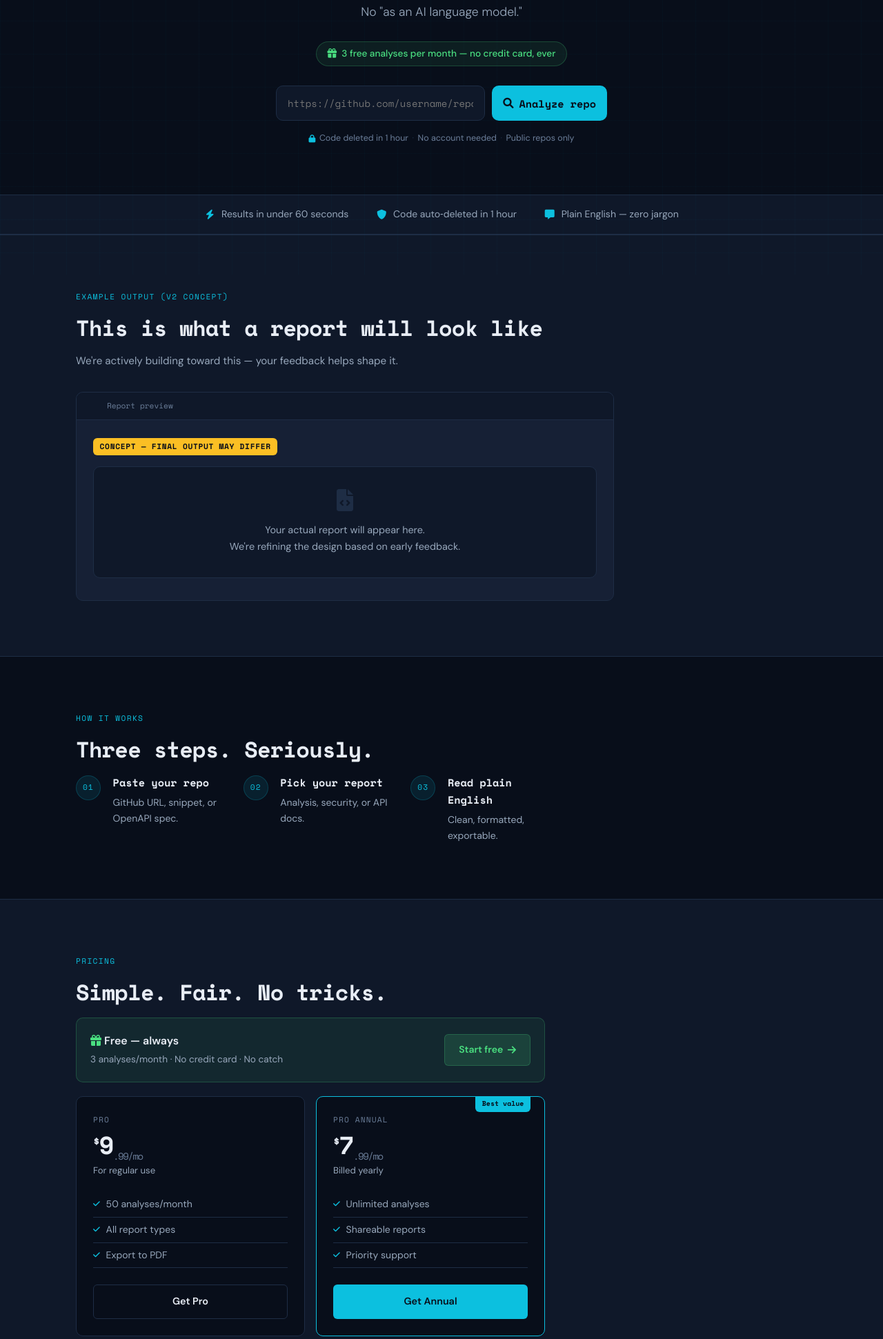
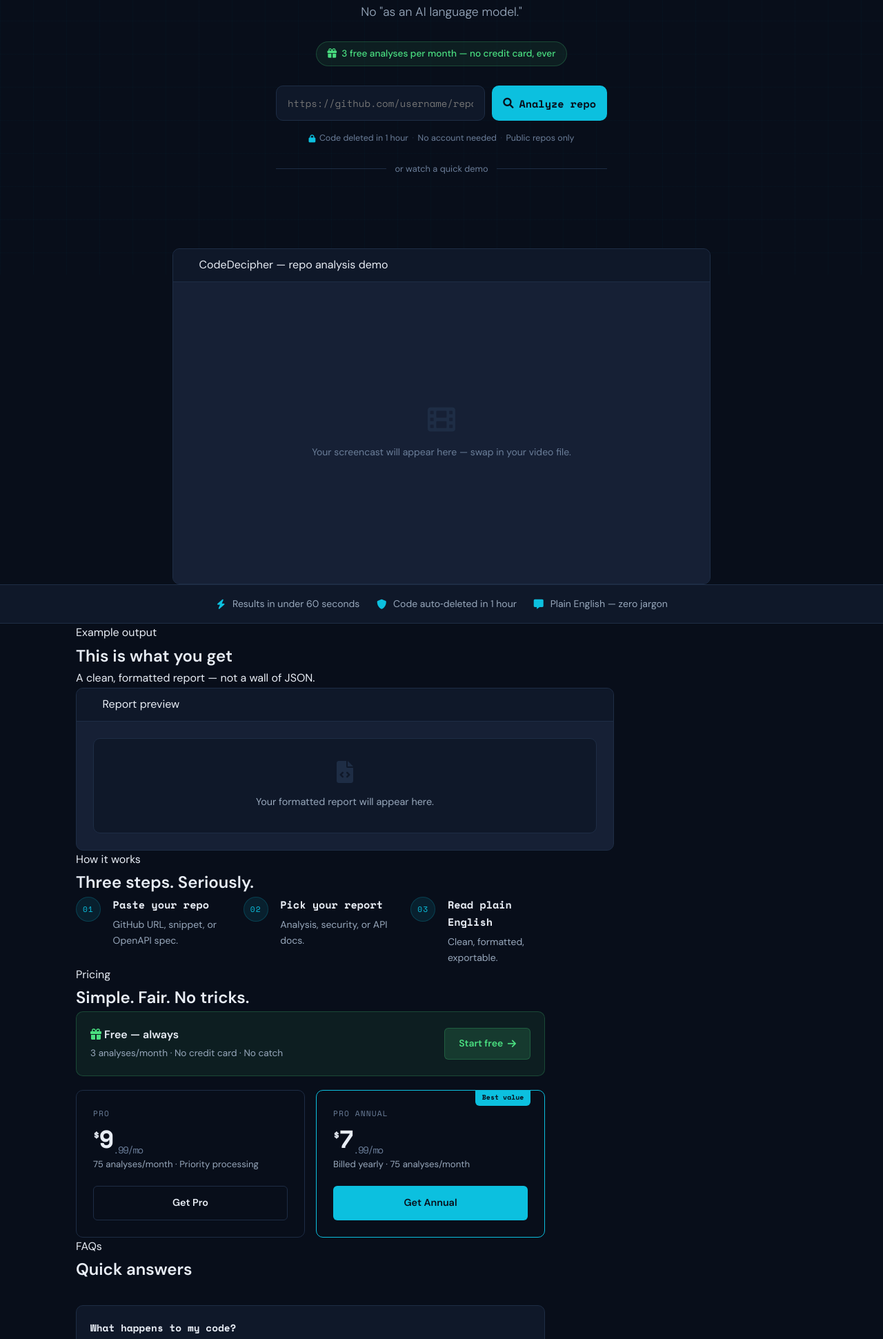
Before and after one commit to lucsetzer/codedecipher, a FastAPI app: page / in a window 1280 px wide. Shown: the part 402-2343 px from the top of the page at 69% size. Run offline with FastAPI, Linux system fonts and the light colour scheme; parts of the project's set-up code (start-up, migrations or seed data) failed here and were passed over.

Commit message:
Update frontpage.html

```diff
--- a/templates/frontpage.html
+++ b/templates/frontpage.html
@@ -158,6 +158,12 @@
     .hero-reassure i { color:var(--accent); font-size:0.7rem; }
     .sep { color:var(--border); }
 
+    .or-divider {
+      display:flex; align-items:center; gap:0.75rem;
+      max-width:480px; margin:1.5rem auto 0; color:var(--muted); font-size:0.8rem;
+    }
+    .or-divider::before, .or-divider::after { content:''; flex:1; height:1px; background:var(--border); }
+
     @media (min-width:768px) {
       .hero { padding:5.5rem 1.5rem 4.5rem; }
       .hero h1 { font-size:3rem; }
@@ -165,6 +171,33 @@
       .input-wrap { flex-direction:row; }
       .btn-primary { width:auto; white-space:nowrap; }
     }
+
+    /* ---- VIDEO SECTION (restored) ---- */
+    .video-wrap {
+      max-width:780px;
+      background:var(--surface2);
+      border:1px solid var(--border);
+      border-radius:var(--r);
+      overflow:hidden;
+      margin:2rem auto 0;
+    }
+    .video-bar {
+      background:var(--surface);
+      border-bottom:1px solid var(--border);
+      padding:0.65rem 1rem;
+      display:flex; align-items:center; gap:0.45rem;
+    }
+    .video-player {
+      width:100%; display:block;
+      background:#000;
+      aspect-ratio:16/9;
+    }
+    .video-placeholder {
+      aspect-ratio:16/9;
+      display:flex; flex-direction:column; align-items:center; justify-content:center; gap:1rem;
+      background:var(--surface2); color:var(--muted); font-size:0.875rem; text-align:center; padding:2rem;
+    }
+    .video-placeholder i { font-size:2.5rem; color:var(--border); }
 
     /* ---- TRUST BAR ---- */
     .trust-bar {
@@ -175,17 +208,8 @@
     .trust-item { display:flex; align-items:center; gap:0.55rem; color:var(--muted2); font-size:0.875rem; }
     .trust-item i { color:var(--accent); width:16px; text-align:center; flex-shrink:0; }
     @media (min-width:560px) { .trust-bar-inner { flex-direction:row; flex-wrap:wrap; justify-content:center; gap:1.5rem; } }
-    @media (min-width:768px) { .trust-bar-inner { gap:2.5rem; } }
 
-    /* ---- SECTION BASE ---- */
-    .section { padding:3.5rem 1.25rem; }
-    .section-alt { background:var(--surface); border-top:1px solid var(--border); border-bottom:1px solid var(--border); }
-    .eyebrow { font-family:var(--mono); font-size:0.7rem; letter-spacing:0.12em; color:var(--accent); text-transform:uppercase; margin-bottom:0.6rem; }
-    .sec-title { font-family:var(--mono); font-size:1.5rem; font-weight:700; letter-spacing:-0.025em; margin-bottom:0.6rem; }
-    .sec-sub { color:var(--muted2); font-size:0.95rem; max-width:500px; margin-bottom:2rem; }
-    @media (min-width:768px) { .section { padding:5rem 1.5rem; } .sec-title { font-size:2rem; } }
-
-    /* ---- REPORT PREVIEW (honest concept) ---- */
+    /* ---- REPORT PREVIEW (clean placeholder) ---- */
     .report-wrap {
       max-width:780px;
       background:var(--surface2);
@@ -197,23 +221,12 @@
       background:var(--surface);
       border-bottom:1px solid var(--border);
       padding:0.65rem 1rem;
-      display:flex; align-items:center; justify-content:space-between; flex-wrap:wrap; gap:0.5rem;
+      display:flex; align-items:center; gap:0.45rem;
     }
-    .report-bar-left { display:flex; align-items:center; gap:0.45rem; }
-    .report-bar-right { display:flex; align-items:center; gap:0.75rem; }
-    .report-label { font-family:var(--mono); font-size:0.7rem; color:var(--muted); margin-left:0.4rem; }
     .report-body {
-      padding:1.5rem 1.5rem 2rem;
+      padding:1.5rem;
       max-height:520px;
       overflow-y:auto;
-    }
-    .concept-badge {
-      display:inline-block;
-      background:var(--yellow); color:#080e1a;
-      font-family:var(--mono); font-size:0.7rem; font-weight:700;
-      padding:0.2rem 0.6rem; border-radius:var(--r-sm);
-      margin-bottom:1rem;
-      text-transform:uppercase; letter-spacing:0.06em;
     }
     .report-placeholder {
       background:var(--surface);
@@ -226,7 +239,7 @@
     }
     .report-placeholder i { font-size:2rem; color:var(--border); margin-bottom:1rem; display:block; }
 
-    /* ---- STEPS (short version) ---- */
+    /* ---- STEPS ---- */
     .steps { display:grid; grid-template-columns:1fr; gap:1.75rem; max-width:700px; list-style:none; }
     @media (min-width:640px) { .steps { grid-template-columns:repeat(3,1fr); } }
     .step { display:flex; gap:1.1rem; align-items:flex-start; }
@@ -238,7 +251,7 @@
     .step-b h3 { font-family:var(--mono); font-size:0.95rem; font-weight:700; margin-bottom:0.3rem; }
     .step-b p { color:var(--muted2); font-size:0.875rem; }
 
-    /* ---- PRICING (simplified) ---- */
+    /* ---- PRICING (75 analyses) ---- */
     .free-banner {
       display:flex; flex-direction:column; gap:1rem;
       background:var(--green-bg); border:1px solid var(--green-bdr);
@@ -275,12 +288,18 @@
     .btn-outline { border-color:var(--border); color:var(--text); background:transparent; }
     .btn-outline:hover { border-color:var(--accent); color:var(--accent); }
     .btn-filled { background:var(--accent); color:#080e1a; }
-    .price-note { color:var(--muted); font-size:0.78rem; display:flex; align-items:center; gap:0.4rem; max-width:680px; }
 
-    /* ---- FOOTER ---- */
+    /* ---- FAQ (restored) ---- */
+    .faq-grid { display:grid; grid-template-columns:1fr; gap:1.5rem; max-width:680px; margin-top:2rem; }
+    .faq-item { background:var(--surface); border:1px solid var(--border); border-radius:var(--r); padding:1.25rem; }
+    .faq-item h3 { font-family:var(--mono); font-size:0.9rem; font-weight:700; margin-bottom:0.5rem; color:var(--text); }
+    .faq-item p { color:var(--muted2); font-size:0.875rem; }
+
+    /* ---- FOOTER (yellow icon) ---- */
     footer { border-top:1px solid var(--border); padding:2rem 1.25rem; }
     .footer-inner { max-width:1100px; margin-inline:auto; display:flex; flex-direction:column; gap:1.25rem; }
     .footer-logo { font-family:var(--mono); font-size:0.9rem; font-weight:700; display:flex; align-items:center; gap:0.4rem; }
+    .footer-logo i { color:var(--yellow); }
     .footer-links { display:flex; flex-wrap:wrap; gap:0.5rem 1.25rem; }
     .footer-links a { color:var(--muted); font-size:0.825rem; transition:color 0.2s; }
     .footer-links a:hover { color:var(--text); }
@@ -353,6 +372,25 @@
           <span class="sep">·</span> Public repos only
         </p>
       </div>
+
+      <!-- OR WATCH DIVIDER + VIDEO (restored) -->
+      <div class="or-divider anim d6" aria-hidden="true">or watch a quick demo</div>
+    </div>
+  </section>
+
+  <!-- VIDEO SECTION (restored) -->
+  <section class="section" style="padding-top:0">
+    <div class="container">
+      <div class="video-wrap">
+        <div class="video-bar">
+          <div class="dot dot-r"></div><div class="dot dot-y"></div><div class="dot dot-g"></div>
+          <span class="video-label">CodeDecipher — repo analysis demo</span>
+        </div>
+        <div class="video-placeholder">
+          <i class="fas fa-film"></i>
+          <p>Your screencast will appear here — swap in your video file.</p>
+        </div>
+      </div>
     </div>
   </section>
 
@@ -365,32 +403,28 @@
     </div>
   </div>
 
-  <!-- REPORT PREVIEW (concept, honest) -->
+  <!-- REPORT PREVIEW (clean placeholder) -->
   <section class="section section-alt">
     <div class="container">
-      <p class="eyebrow">Example output (v2 concept)</p>
-      <h2 class="sec-title">This is what a report will look like</h2>
-      <p class="sec-sub">We're actively building toward this — your feedback helps shape it.</p>
-
+      <p class="eyebrow">Example output</p>
+      <h2 class="sec-title">This is what you get</h2>
+      <p class="sec-sub">A clean, formatted report — not a wall of JSON.</p>
       <div class="report-wrap">
         <div class="report-bar">
-          <div class="report-bar-left">
-            <div class="dot dot-r"></div><div class="dot dot-y"></div><div class="dot dot-g"></div>
-            <span class="report-label">Report preview</span>
-          </div>
+          <div class="dot dot-r"></div><div class="dot dot-y"></div><div class="dot dot-g"></div>
+          <span class="report-label">Report preview</span>
         </div>
         <div class="report-body">
-          <div class="concept-badge">Concept — final output may differ</div>
           <div class="report-placeholder">
             <i class="fas fa-file-code"></i>
-            <p>Your actual report will appear here.<br>We're refining the design based on early feedback.</p>
+            <p>Your formatted report will appear here.</p>
           </div>
         </div>
       </div>
     </div>
   </section>
 
-  <!-- HOW IT WORKS (short) -->
+  <!-- HOW IT WORKS -->
   <section class="section" id="how-it-works">
     <div class="container">
       <p class="eyebrow">How it works</p>
@@ -403,7 +437,7 @@
     </div>
   </section>
 
-  <!-- PRICING -->
+  <!-- PRICING (75 analyses) -->
   <section class="section section-alt" id="pricing">
     <div class="container">
       <p class="eyebrow">Pricing</p>
@@ -416,29 +450,40 @@
         <div class="plan">
           <p class="plan-tier">Pro</p>
           <div class="plan-price"><sup>$</sup>9<sub>.99/mo</sub></div>
-          <p class="plan-desc">For regular use</p>
-          <ul class="plan-feats"><li><i class="fas fa-check"></i> 50 analyses/month</li><li><i class="fas fa-check"></i> All report types</li><li><i class="fas fa-check"></i> Export to PDF</li></ul>
+          <p class="plan-desc">75 analyses/month · Priority processing</p>
           <a href="/pricing" class="btn-plan btn-outline">Get Pro</a>
         </div>
         <div class="plan featured">
           <div class="plan-badge">Best value</div>
           <p class="plan-tier">Pro Annual</p>
           <div class="plan-price"><sup>$</sup>7<sub>.99/mo</sub></div>
-          <p class="plan-desc">Billed yearly</p>
-          <ul class="plan-feats"><li><i class="fas fa-check"></i> Unlimited analyses</li><li><i class="fas fa-check"></i> Shareable reports</li><li><i class="fas fa-check"></i> Priority support</li></ul>
+          <p class="plan-desc">Billed yearly · 75 analyses/month</p>
           <a href="/pricing" class="btn-plan btn-filled">Get Annual</a>
         </div>
       </div>
     </div>
   </section>
 
+  <!-- FAQ (restored) -->
+  <section class="section" id="faq">
+    <div class="container">
+      <p class="eyebrow">FAQs</p>
+      <h2 class="sec-title">Quick answers</h2>
+      <div class="faq-grid">
+        <div class="faq-item"><h3>What happens to my code?</h3><p>Auto‑deleted after 1 hour. Never stored or used for training.</p></div>
+        <div class="faq-item"><h3>Do I need a credit card for the free plan?</h3><p>No — free is free, forever. No card required.</p></div>
+        <div class="faq-item"><h3>What repos can I analyze?</h3><p>Any public GitHub repository. Private repos coming soon.</p></div>
+      </div>
+    </div>
+  </section>
+
 </main>
 
-<!-- FOOTER -->
+<!-- FOOTER (yellow icon) -->
 <footer>
   <div class="footer-inner">
     <div class="footer-logo"><i class="fas fa-lightbulb"></i> Code<span style="color:var(--accent)">Decipher</span></div>
-    <nav class="footer-links"><a href="/privacy">Privacy</a><a href="/terms">Terms</a><a href="/refunds">Refunds</a></nav>
+    <nav class="footer-links"><a href="/privacy">Privacy</a><a href="/terms">Terms</a><a href="/faq">FAQ</a></nav>
     <p class="footer-copy">© 2025 CodeDecipher</p>
   </div>
 </footer>
```
